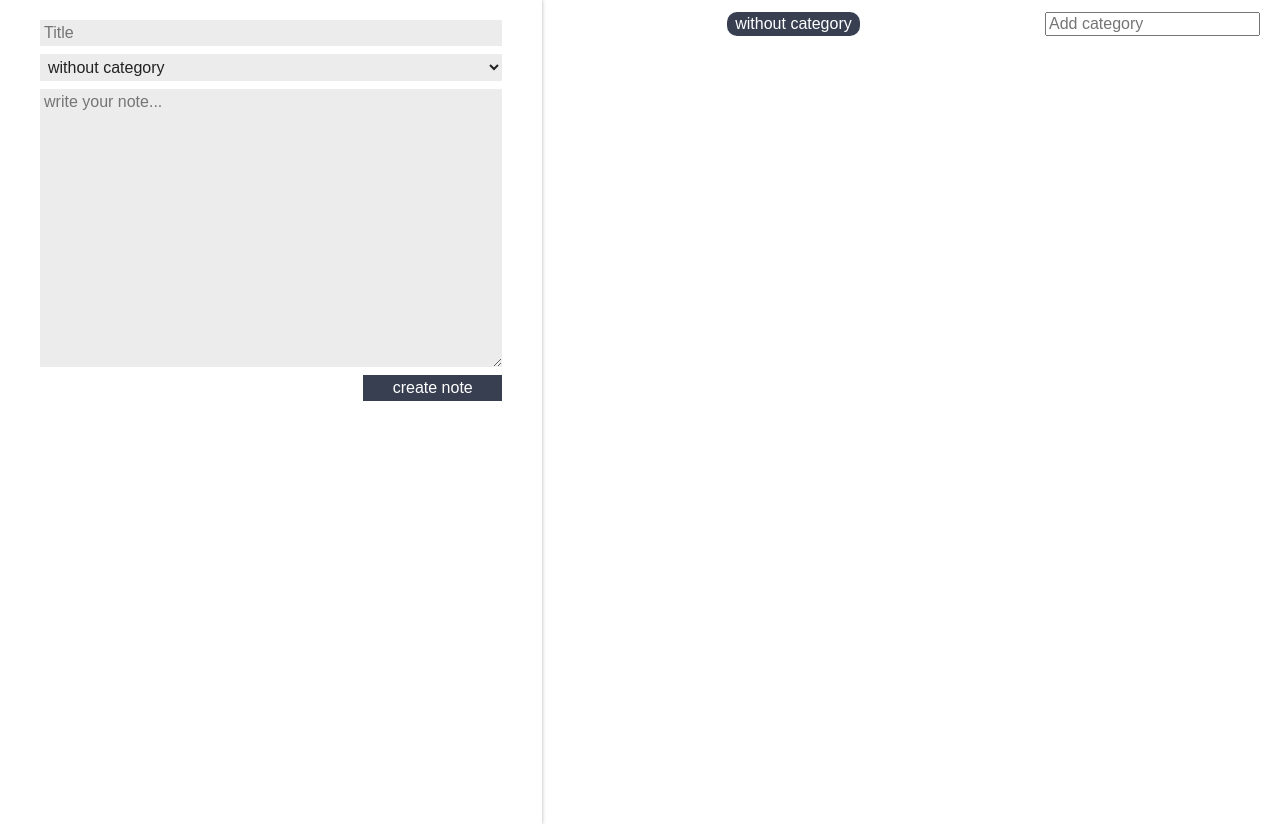
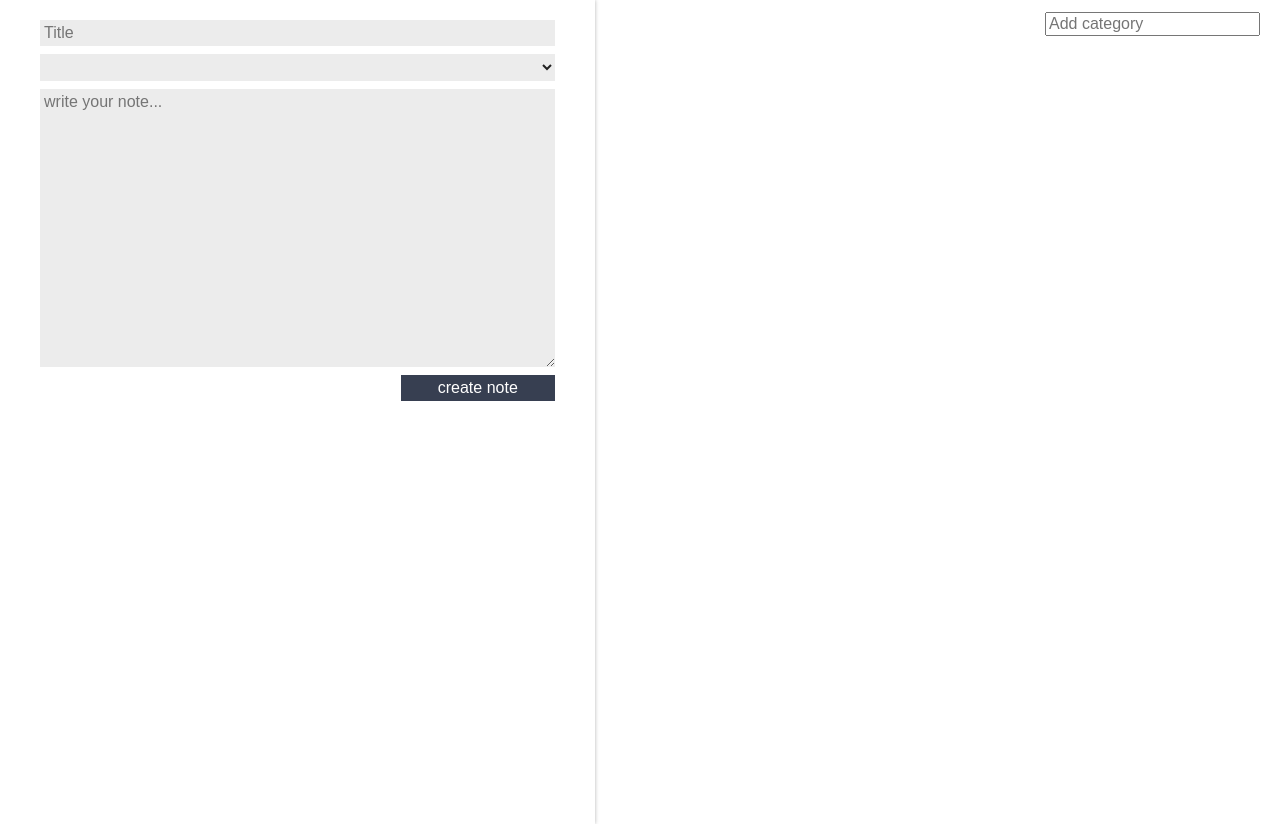
Before and after one commit to Felipe-Borba/alura-reactjs, a React (Create React App) app: page / in a window 1280 px wide. Built offline with nearby package versions, Linux system fonts and the light colour scheme.

Commit message:
05-03 add local state

```diff
--- a/src/App.js
+++ b/src/App.js
@@ -29,7 +29,7 @@ export default class App extends Component {
             category={this.category}
           />
           <NoteList
-            notes={this.notes.notes}
+            notes={this.notes}
             deleteNote={this.notes.deleteNote.bind(this.notes)}
           />
         </main>
--- a/src/components/CategoryList/CategoryList.jsx
+++ b/src/components/CategoryList/CategoryList.jsx
@@ -2,12 +2,17 @@ import React, { Component } from 'react'
 import './CategoryList.css'
 
 export default class CategoryList extends Component {
+    constructor() {
+        super();
+        this.state = { category: [] }
+    }
+
     componentDidMount() {
         this.props.category.subscribe(this._newCategory.bind(this));
     }
 
     _newCategory(category) {
-        console.log(category);
+        this.setState({ ...this.state, category });
     }
 
     _handler(e) {
@@ -21,7 +26,7 @@ export default class CategoryList extends Component {
         return (
             <section className='category-list'>
                 <ul className='category-list_list'>
-                    {this.props.category.category.map((category, index) => {
+                    {this.state.category.map((category, index) => {
                         return <li key={index} className='category-list_item'>{category}</li>
                     })}
                 </ul>
--- a/src/components/Form/Form.jsx
+++ b/src/components/Form/Form.jsx
@@ -6,7 +6,16 @@ export default class Form extends Component {
         super(props);
         this.title = '';
         this.text = '';
-        this.category = this.props.category;
+        this.category = 'without category';
+        this.state = { category: [] }
+    }
+
+    componentDidMount() {
+        this.props.category.subscribe(this._newCategory.bind(this));
+    }
+
+    _newCategory(category) {
+        this.setState({ ...this.state, category });
     }
 
     _handleTitleChange(event) {
@@ -40,8 +49,8 @@ export default class Form extends Component {
                     onChange={this._handleTitleChange.bind(this)}
                 />
                 <select className='form-register_input' onChange={this._handleCategoryChange.bind(this)}>
-                    {this.props.category.category.map((category) => {
-                        return <option>{category}</option>
+                    {this.state.category.map((category,index) => {
+                        return <option key={index}>{category}</option>
                     })}
                 </select>
                 <textarea
--- a/src/components/NoteList/NoteList.jsx
+++ b/src/components/NoteList/NoteList.jsx
@@ -3,10 +3,22 @@ import CardNote from '../CardNote'
 import './NoteList.css'
 
 export default class NoteList extends Component {
+    constructor() {
+        super();
+        this.state = { notes: [] }
+    }
+    componentDidMount() {
+        this.props.notes.subscribe(this._newNotes.bind(this));
+    }
+
+    _newNotes(notes) {
+        this.setState({ ...this.state, notes });
+    }
+
     render() {
         return (
             <ul className='note-list'>
-                {this.props.notes.map((card, index) => {
+                {this.state.notes.map((card, index) => {
                     return (
                         <li className='note-list_item' key={index} >
                             <CardNote
--- a/src/data/Category.js
+++ b/src/data/Category.js
@@ -1,6 +1,6 @@
 export default class Category {
     constructor() {
-        this.category = ['without category'];
+        this.category = [];
         this._subscribers = [];
     }
 
--- a/src/data/Notes.js
+++ b/src/data/Notes.js
@@ -7,10 +7,12 @@ export default class NoteArray {
     createNote(title, text, category) {
         const newNote = new note(title, text, category);
         this.notes.push(newNote);
+        this.notify();
     }
 
     deleteNote(index) {
         this.notes.splice(index, 1);
+        this.notify();
     }
 
     subscribe(func) {
```
